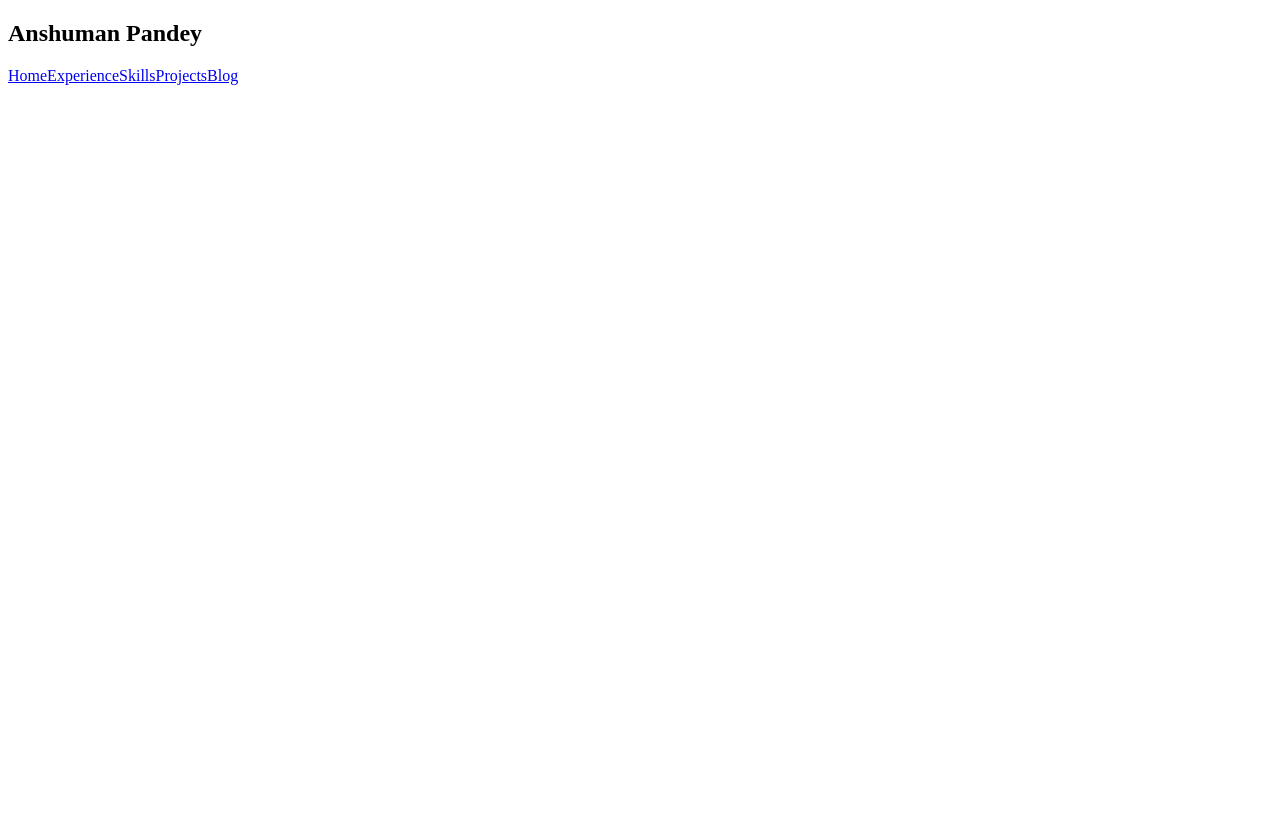
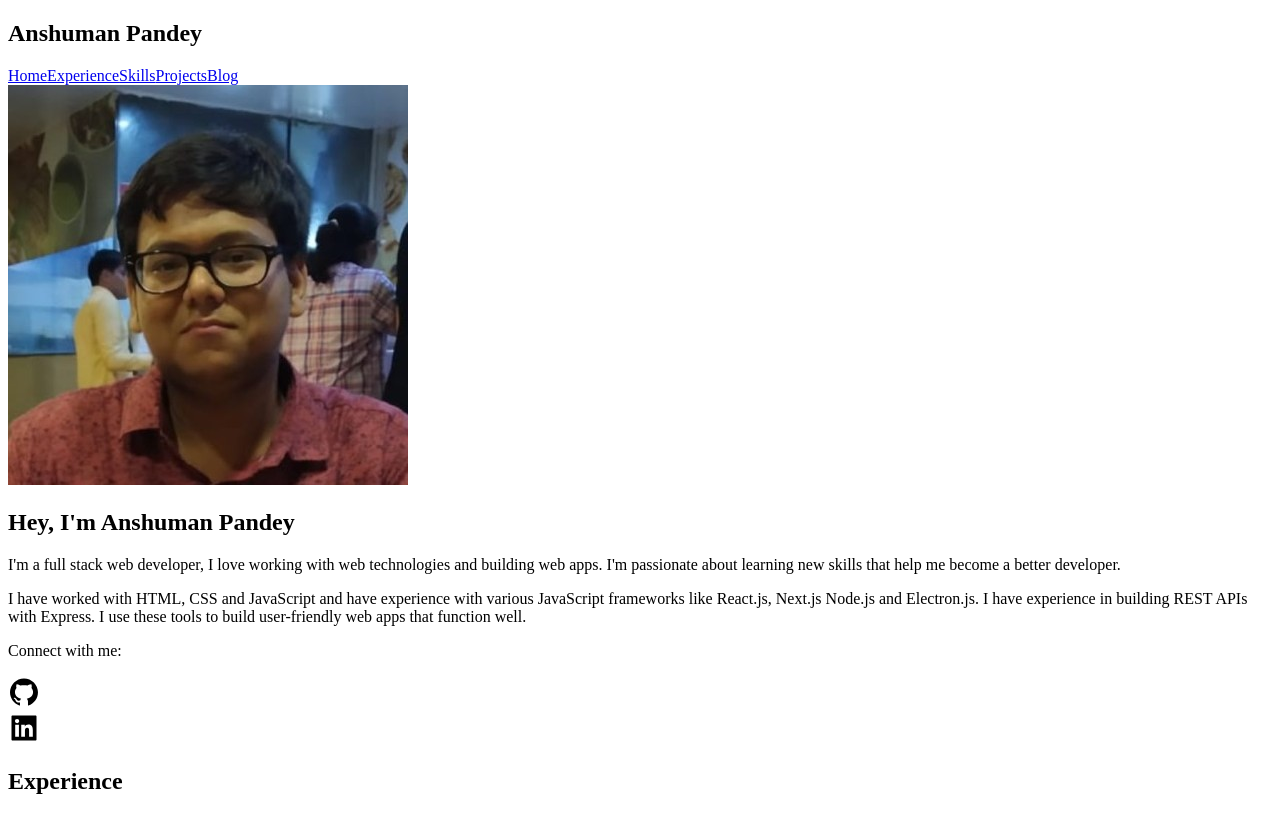
Before and after one commit to pandeymangg/portfolio, a Next.js app: page / in a window 1280 px wide. Built offline with nearby package versions, Linux system fonts and the light colour scheme.

Commit message:
home section complete

```diff
--- a/src/components/Blog/DatePill.jsx
+++ b/src/components/Blog/DatePill.jsx
@@ -2,7 +2,7 @@ import React from "react";
 
 const DatePill = ({ date }) => {
   return (
-    <div className="rounded-full flex items-center justify-center border-2 bg-[#7FFFD4] border-[#7FFFD4] py-[1px] px-[8px]">
+    <div className="rounded-full flex items-center justify-center border-2 bg-primary border-primary py-[1px] px-[8px]">
       <span className="text-xs font-semibold tracking-tight">{date}</span>
     </div>
   );
--- a/src/components/Blog/index.jsx
+++ b/src/components/Blog/index.jsx
@@ -4,7 +4,7 @@ import BlogCard from "./BlogCard";
 
 const Blog = ({ postsData }) => {
   return (
-    <section className="home pt-32 flex flex-col px-8 bg-white">
+    <section className="blog pt-32 flex flex-col px-8 bg-white">
       <div className="max-w-2xl flex flex-col mx-auto gap-8">
         <div>
           <h1 className="text-5xl font-bold tracking-tight text-black text-center">
--- /dev/null
+++ b/src/components/Experience/index.jsx
@@ -0,0 +1,17 @@
+import React from "react";
+
+const Experience = () => {
+  return (
+    <section id="experience" className="home flex flex-col px-8 bg-white">
+      <div className="max-w-2xl flex flex-col mx-auto">
+        <div className="mb-6">
+          <h1 className="text-5xl font-bold tracking-tight text-black">
+            Experience
+          </h1>
+        </div>
+      </div>
+    </section>
+  );
+};
+
+export default Experience;
--- /dev/null
+++ b/src/components/Home/index.jsx
@@ -0,0 +1,61 @@
+import React from "react";
+import { AiFillLinkedin, AiFillGithub } from "react-icons/ai";
+
+const Home = () => {
+  return (
+    <section id="home" className="home pt-32 flex flex-col px-8 bg-white mb-8">
+      <div className="max-w-2xl flex flex-col mx-auto">
+        <div className="img-container flex items-center justify-center w-full">
+          <div className="w-48 h-48 rounded-full shadow-xl border-4 border-primary mb-10 overflow-hidden">
+            <img src="/assets/images/photo.jpg" className="w-full h-full"></img>
+          </div>
+        </div>
+        <div className="mb-6">
+          <h1 className="text-5xl font-bold tracking-tight text-black">
+            Hey, I'm Anshuman Pandey
+          </h1>
+        </div>
+
+        <div className="home-intro">
+          <p className="text-gray-600 text-base mb-4">
+            I'm a{" "}
+            <span className="font-semibold">full stack web developer</span>, I
+            love working with web technologies and building web apps. I'm
+            passionate about learning new skills that help me become a better
+            developer.
+          </p>
+
+          <p className="text-gray-600 text-base mb-8">
+            I have worked with{" "}
+            <span className="font-semibold">HTML, CSS and JavaScript </span> and
+            have experience with various JavaScript frameworks like{" "}
+            <span className="font-semibold">
+              React.js, Next.js Node.js and Electron.js
+            </span>
+            . I have experience in building{" "}
+            <span className="font-semibold">REST APIs with Express</span>. I use
+            these tools to build user-friendly web apps that function well.
+          </p>
+
+          <div className="home-intro-links">
+            <div className="mb-4">
+              <p className="font-semibold text-gray-600 text-lg">
+                Connect with me:{" "}
+              </p>
+            </div>
+            <div className="flex gap-4 mb-8">
+              <div className="rounded-lg w-20 h-14 border-4 border-black hover:bg-primary hover:border-primary cursor-pointer flex justify-center items-center">
+                <AiFillGithub size={"2rem"} />
+              </div>
+              <div className="rounded-lg w-20 h-14 border-4 border-black hover:bg-primary hover:border-primary cursor-pointer flex justify-center items-center">
+                <AiFillLinkedin size={"2rem"} />
+              </div>
+            </div>
+          </div>
+        </div>
+      </div>
+    </section>
+  );
+};
+
+export default Home;
--- a/src/pages/index.jsx
+++ b/src/pages/index.jsx
@@ -1,11 +1,15 @@
 import React from "react";
 import Layout from "../components/Layout";
 import Header from "../components/Header";
+import Home from "../components/Home";
+import Experience from "../components/Experience";
 
 export default function HomePage() {
   return (
     <Layout>
       <Header />
+      <Home />
+      <Experience />
     </Layout>
   );
 }
--- /dev/null
+++ b/styles/globals.css
@@ -0,0 +1,3 @@
+html {
+  scroll-behavior: smooth;
+}
```
Also changed, not shown: src/pages/_app.js (+4 -3 lines), tailwind.config.js (+6 -4 lines), public/assets/images/photo.jpg (added).
